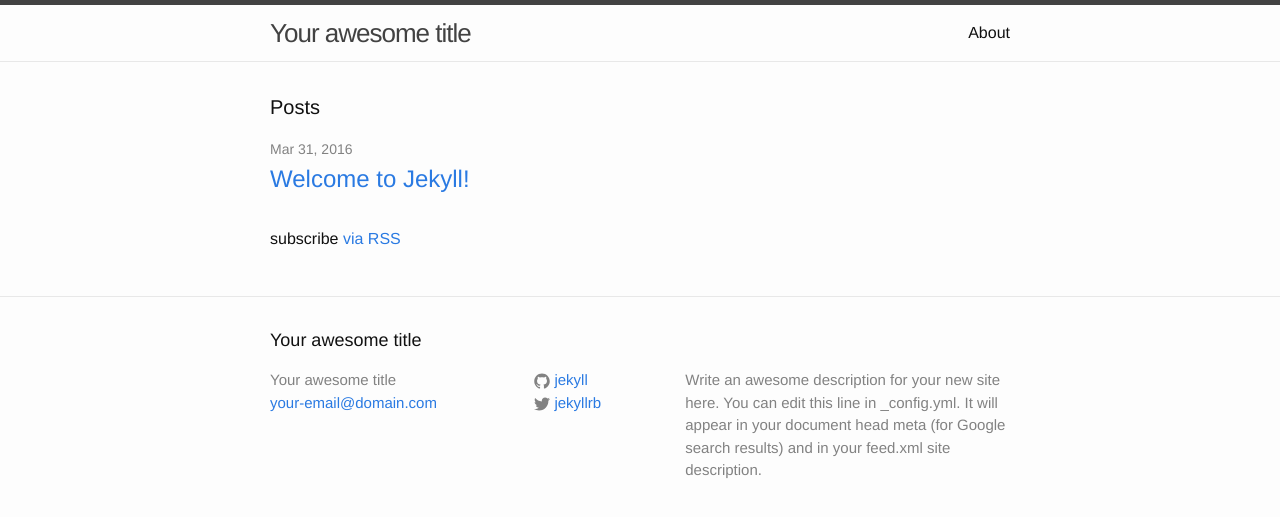
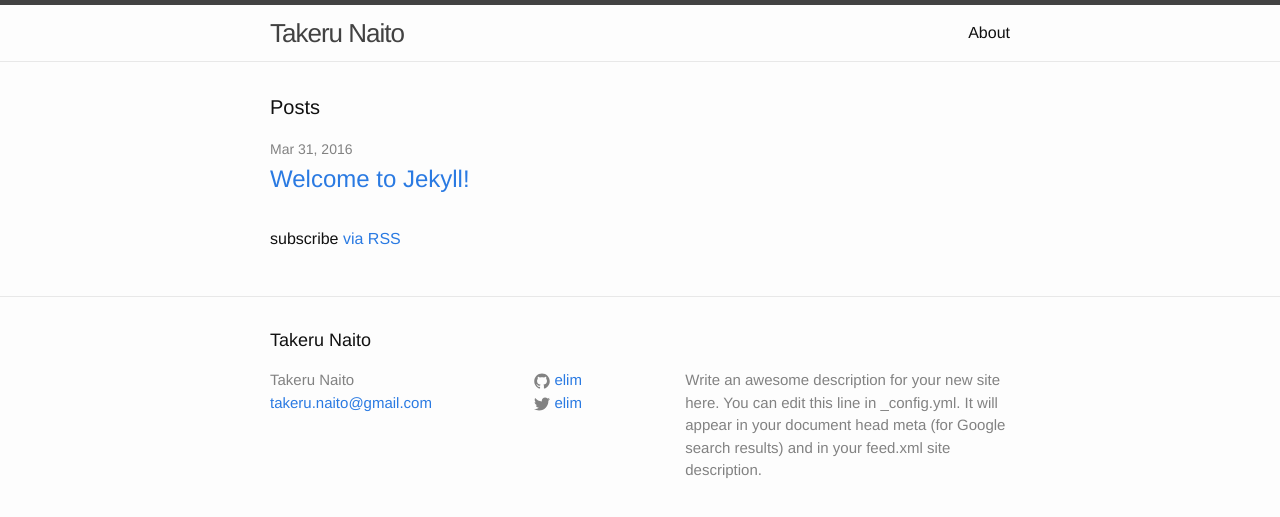
Before and after one commit to elim/esa-hook-test, a Jekyll site: the page built from index.html, in a window 1280 px wide. Shown: the top 517 px of the page. Built offline with Jekyll 4.4.1, drawn with Linux system fonts in a browser that asks for light colours.

Commit message:
Set the site information

```diff
--- a/_config.yml
+++ b/_config.yml
@@ -6,16 +6,16 @@
 # 'jekyll serve'. If you change this file, please restart the server process.
 
 # Site settings
-title: Your awesome title
-email: your-email@domain.com
+title: Takeru Naito
+email: takeru.naito@gmail.com
 description: > # this means to ignore newlines until "baseurl:"
   Write an awesome description for your new site here. You can edit this
   line in _config.yml. It will appear in your document head meta (for
   Google search results) and in your feed.xml site description.
-baseurl: "" # the subpath of your site, e.g. /blog
-url: "http://yourdomain.com" # the base hostname & protocol for your site
-twitter_username: jekyllrb
-github_username:  jekyll
+baseurl: "/esa-hook-test" # the subpath of your site, e.g. /blog
+url: "https://elim.github.io/esa-hook-test" # the base hostname & protocol for your site
+twitter_username: elim
+github_username:  elim
 
 # Build settings
 markdown: kramdown
```
